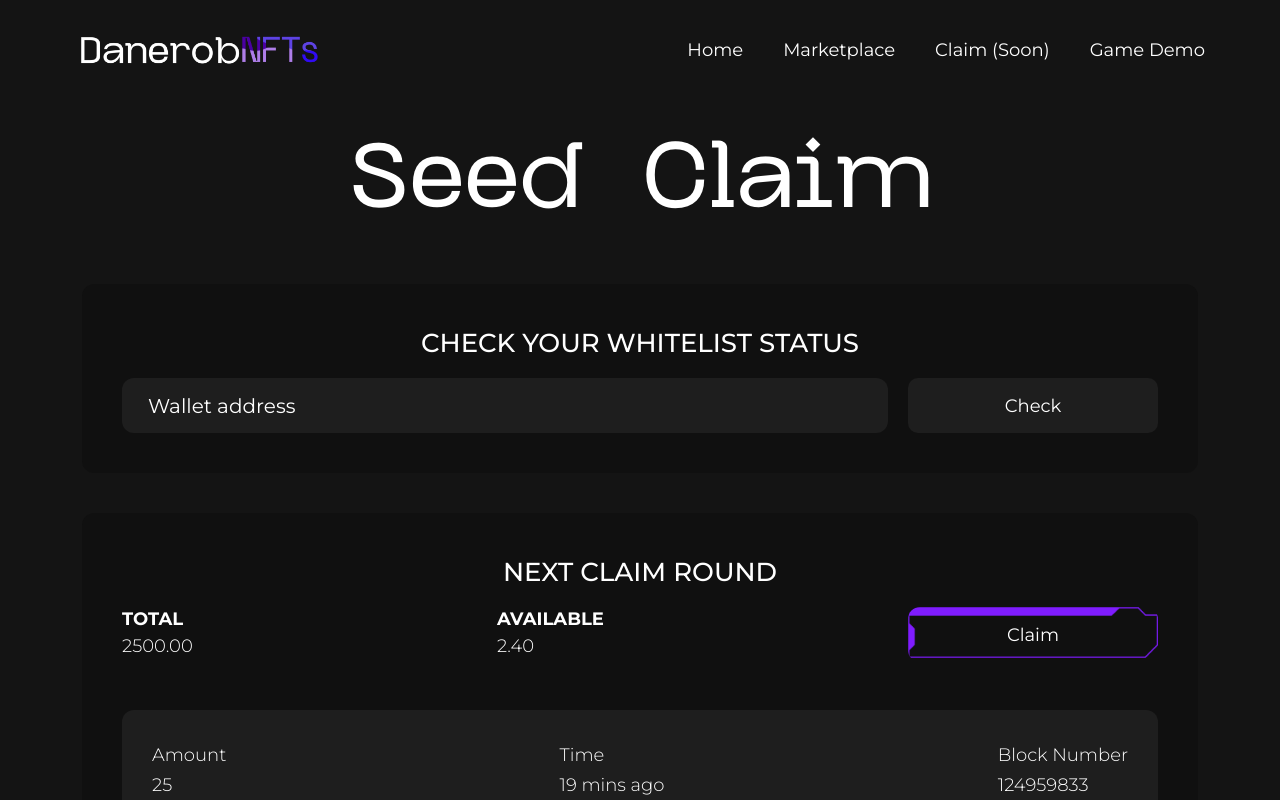
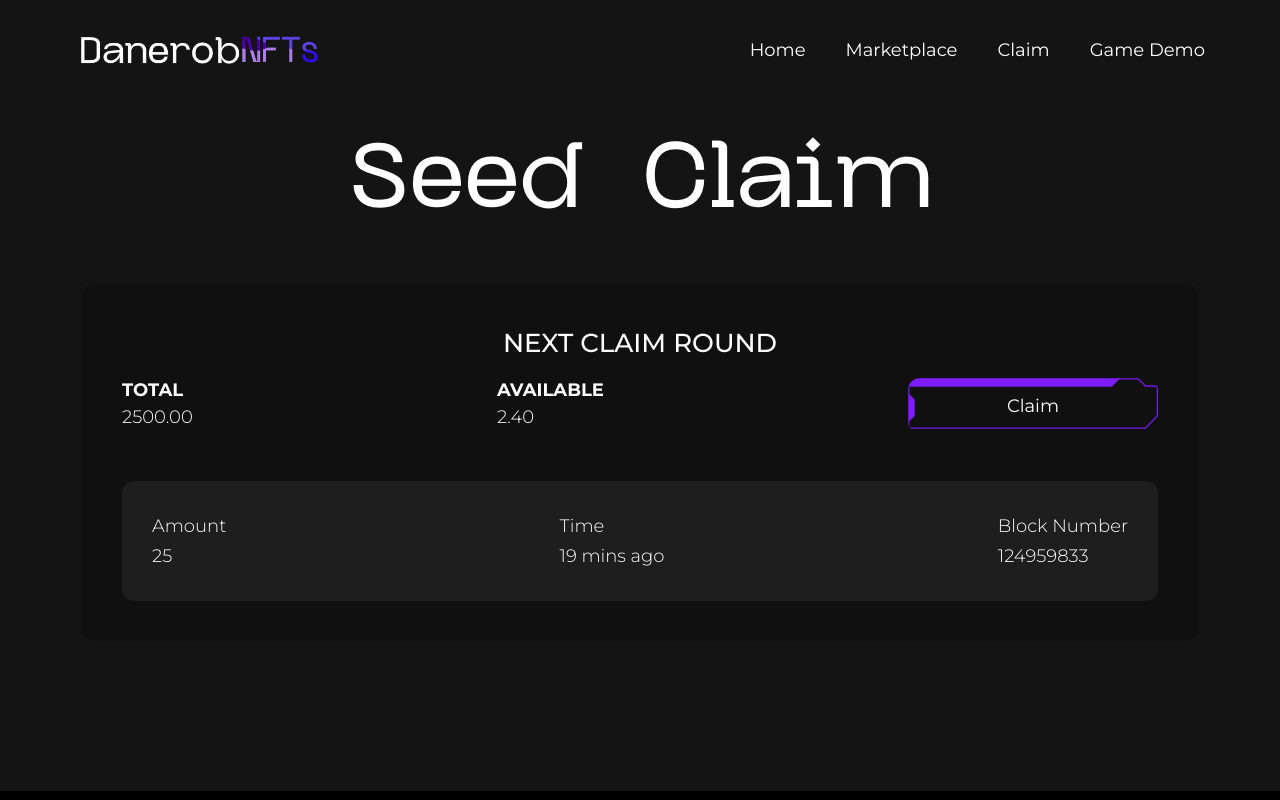
Before and after one commit to NaveedAhmad0/danerobFrontend, a Next.js app: page /seed-claim in a window 1280 px wide. Built offline with nearby package versions, Linux system fonts and the light colour scheme.

Commit message:
added seed-claim

```diff
--- a/components/Header.js
+++ b/components/Header.js
@@ -54,9 +54,11 @@ const Header = ({ scrollHeader, headerRightColorDark }) => {
               </a>
             </Link>
 
+            <Link href="/seed-claim">
             <a>
-              <li className="link">Claim (Soon)</li>
+              <li className="link">Claim</li>
             </a>
+            </Link>
 
             {HEADER_LINKS.map((headerLink, idx) => renderLink(headerLink, idx))}
             <Link href="/game-demo">
--- a/pages/seed-claim.js
+++ b/pages/seed-claim.js
@@ -14,12 +14,12 @@ const SeedClaim = () => {
           }}
           className="h-mobile-100"
         >
-          <div class="container">
+          <div className="container">
             <h1 className="text-center display-2 mb-5 text-font-glock text-white">
               Seed Claim
             </h1>
 
-            <div
+            {/* <div
               style={{
                 background: "#101010",
                 padding: "40px",
@@ -50,7 +50,7 @@ const SeedClaim = () => {
                   Check
                 </button>
               </div>
-            </div>
+            </div> */}
             <div
               style={{
                 background: "#101010",
```
Also changed, not shown: 1 other file (tests, documents, lock files or other folders).
